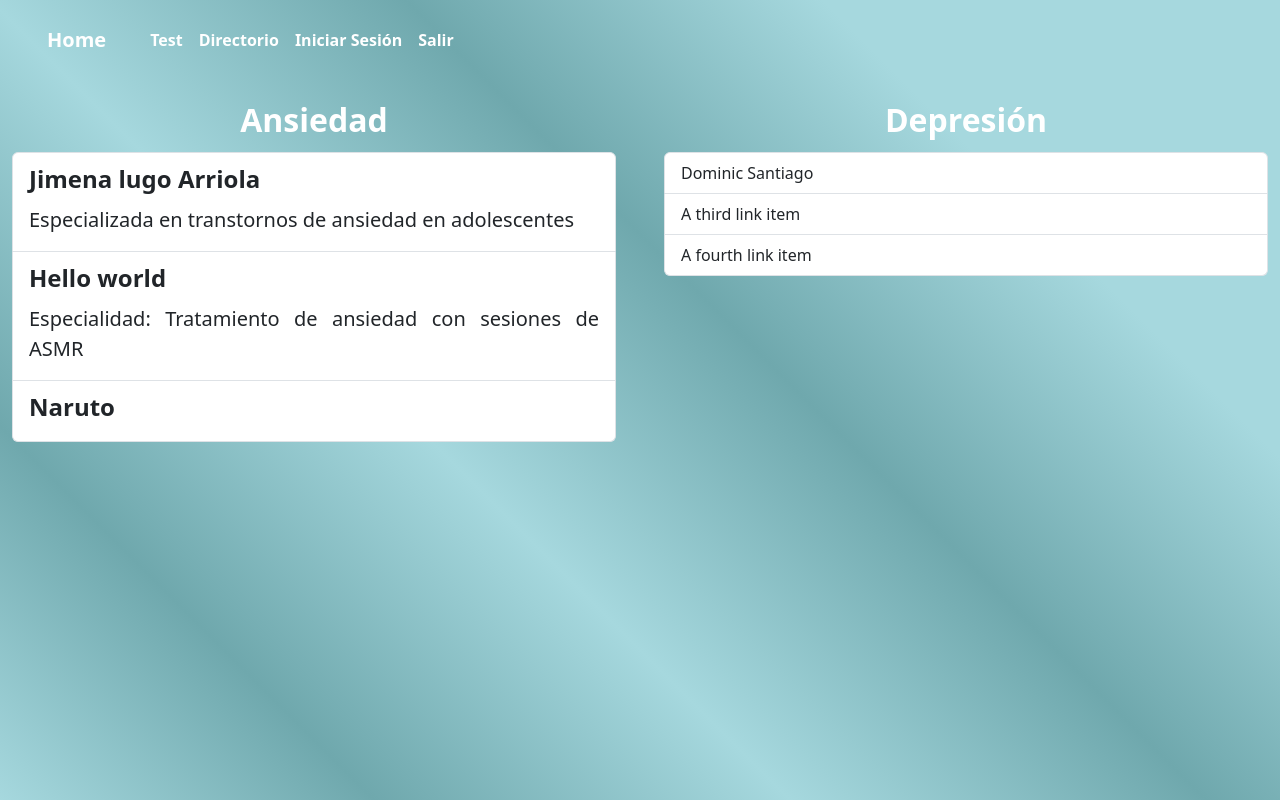
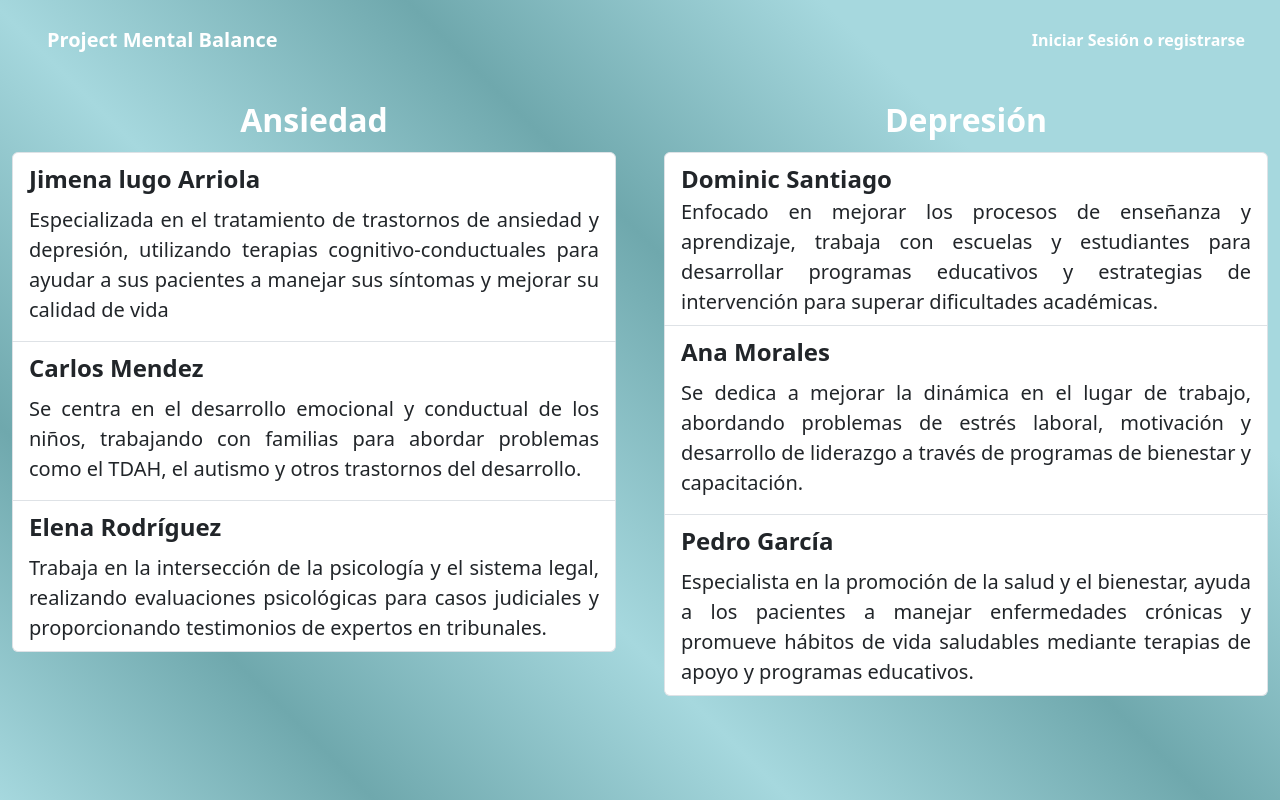
Before and after one commit to Yimluri/PI_Flask, a Flask app: page /directorio in a window 1280 px wide. Run offline with Flask 3, Linux system fonts and the light colour scheme; some libraries are stand-ins or nearby versions.

Commit message:
Actualizacion de la nav bar y correccion en algunos css

```diff
--- a/Templates/directorioM.html
+++ b/Templates/directorioM.html
@@ -9,25 +9,36 @@
         <div class="list-group">
             <a href="/perfilMedico" class="list-group-item list-group-item-action">
                 <label class="form-label fs-4 fw-semibold"> Jimena lugo Arriola</label>
-                <label class="form-label fs-5"> Especializada en transtornos de ansiedad en adolescentes</label>
+                <label class="form-label fs-5"> Especializada en el tratamiento de trastornos de ansiedad y depresión, utilizando terapias cognitivo-conductuales para ayudar a sus pacientes a manejar sus síntomas y mejorar su calidad de vida</label>
             </a>
             <a href="/perfilMedico" class="list-group-item list-group-item-action">
-                <label class="form-label fs-4 fw-semibold"> Hello world</label>
-                <label class="form-label fs-5"> Especialidad: Tratamiento de ansiedad con sesiones de ASMR</label>
+                <label class="form-label fs-4 fw-semibold"> Carlos Mendez</label>
+                <label class="form-label fs-5"> Se centra en el desarrollo emocional y conductual de los niños, trabajando con familias para abordar problemas como el TDAH, el autismo y otros trastornos del desarrollo.</label>
             </a>
             <a href="/perfilMedico" class="list-group-item list-group-item-action">
-                <label class="form-label fs-4 fw-semibold"> Naruto</label>
+                <label class="form-label fs-4 fw-semibold"> Elena Rodríguez</label>
+                <label class="from-label fs-5">Trabaja en la intersección de la psicología y el sistema legal, realizando evaluaciones psicológicas para casos judiciales y proporcionando testimonios de expertos en tribunales.</label>
             </a>
           </div>
     </div>
 </div>
 <div class="col-md-6">
-<div class="container mt-3">
-    <label for="formGroupExampleInput" class="form-label fs-2 text-white fw-semibold" style="display: flex; justify-content: center;">Depresión</label>
-    <div class="list-group">
-        <a href="/perfilMedico" class="list-group-item list-group-item-action">Dominic Santiago</a>
-        <a href="/perfilMedico" class="list-group-item list-group-item-action">A third link item</a>
-        <a href="/perfilMedico" class="list-group-item list-group-item-action">A fourth link item</a>
+
+    <div class="container mt-3">
+        <label for="formGroupExampleInput" class="form-label fs-2 text-white fw-semibold" style="display: flex; justify-content: center;">Depresión</label>
+        <div class="list-group">
+            <a href="/perfilMedico" class="list-group-item list-group-item-action">
+                <label class="from-label fs-4 fw-semibold">Dominic Santiago</label>
+                <label class="from-label fs-5">Enfocado en mejorar los procesos de enseñanza y aprendizaje, trabaja con escuelas y estudiantes para desarrollar programas educativos y estrategias de intervención para superar dificultades académicas.</label>
+            </a>
+            <a href="/perfilMedico" class="list-group-item list-group-item-action">
+                <label class="form-label fs-4 fw-semibold"> Ana Morales</label>
+                <label class="form-label fs-5"> Se dedica a mejorar la dinámica en el lugar de trabajo, abordando problemas de estrés laboral, motivación y desarrollo de liderazgo a través de programas de bienestar y capacitación.</label>
+            </a>
+            <a href="/perfilMedico" class="list-group-item list-group-item-action">
+                <label class="form-label fs-4 fw-semibold"> Pedro García</label>
+                <label class="from-label fs-5">Especialista en la promoción de la salud y el bienestar, ayuda a los pacientes a manejar enfermedades crónicas y promueve hábitos de vida saludables mediante terapias de apoyo y programas educativos.</label>
+            </a>
       </div>
 </div>
 </div>
--- a/Templates/plantilla.html
+++ b/Templates/plantilla.html
@@ -12,14 +12,15 @@
 </head>
 
 <body class="bg-dark.bg-gradient">
-    <nav class="navbar navbar-expand-lg">
+<nav class="navbar navbar-expand-lg navbar-dark bg-transparent">
     <div class="container-fluid">
-          <a class="navbar-brand text-white" href="/">Home</a>
+        <a class="navbar-brand text-white" href="/">Project Mental Balance</a>
         <button class="navbar-toggler" type="button" data-bs-toggle="collapse" data-bs-target="#navbarNav" aria-controls="navbarNav" aria-expanded="false" aria-label="Toggle navigation">
             <span class="navbar-toggler-icon"></span>
         </button>
         <div class="collapse navbar-collapse" id="navbarNav">
             <ul class="navbar-nav">
+                {% if session.get('logged_in') %}
                     <li class="nav-item">
                         <a class="nav-link active text-white" aria-current="page" href="/test">Test</a>
                     </li>
@@ -27,10 +28,16 @@
                         <a class="nav-link text-white" href="/directorio">Directorio</a>
                     </li>
                     <li class="nav-item">
-                <a class="nav-link text-white" href="/inicioS">Iniciar Sesión</a>
+                        <a class="nav-link text-white" href="/logout">Salir</a>
                     </li>
+                {%else%}
+
+                {% endif %}
+            </ul>
+            <div class="collapse navbar-collapse" id="navbarNav">
+                <ul class="navbar-nav ms-auto">
                     <li class="nav-item">
-                <a class="nav-link text-white" href="#">Salir</a>
+                        <a class="nav-link text-white" href="/inicioS">Iniciar Sesión o registrarse</a>
                     </li>
                 </ul>
             </div>
--- a/static/test.css
+++ b/static/test.css
@@ -16,41 +16,17 @@ body {
       justify-content: space-around;
 
   }
-
   .navbar a {
       text-decoration: none;
       color: white;
       font-weight: bold;
       padding: 10px 20px;
   }
-
   .navbar a:hover {
       background-color: rgba(255, 255, 255, 0.2);
       border-radius: 5px;
   }
-body{
-    background:rgb(166,216,222);
-    background:linear-gradient(45deg,rgba(166,216,222,1)0%,rgba(111,168,173,1)18%,rgba(166,216,222,1)38%,rgba(111,168,173,1)58%,rgba(166,216,222,1)78%);
-    background-size:cover;/*Obackground-size:100%100%;*/
-    margin:0;
-    height:100vh;
-    text-align:justify;
-}
-.navbar{
-    background:none;padding:15px;
-    display:flex;
-    justify-content:space-around;
-}
-.navbar a{
-    text-decoration:none;
-    color:white;
-    font-weight:bold;
-    padding:10px 20px;
-}
-.navbar a:hover{
-    background-color:rgba(255,255,255,0.2);
-    border-radius:5px;
-}
+
 .test-container {
     max-width: 600px;
     margin: auto;
```
Also changed, not shown: Templates/index.html (+2 -5 lines), Templates/registromed.html (+22 -2 lines), Templates/test.html (+10 -3 lines), app.py (+31 -19 lines). Lines whose indentation alone changed are shown as unchanged.
